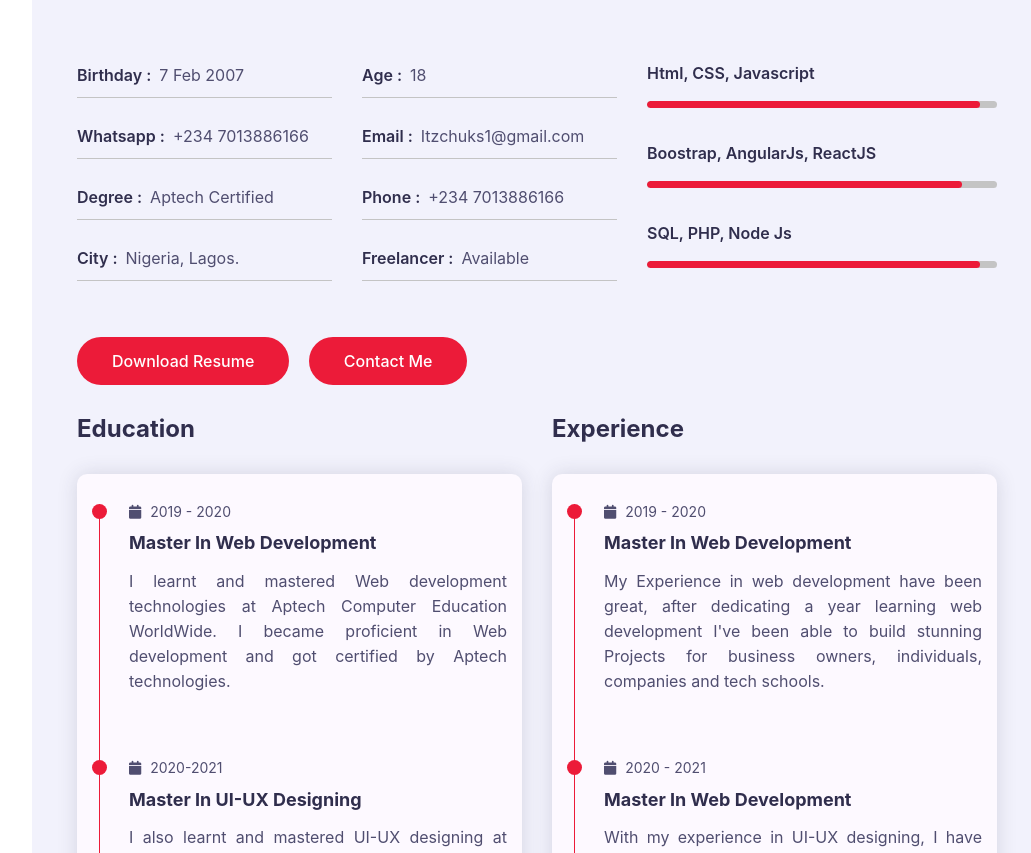
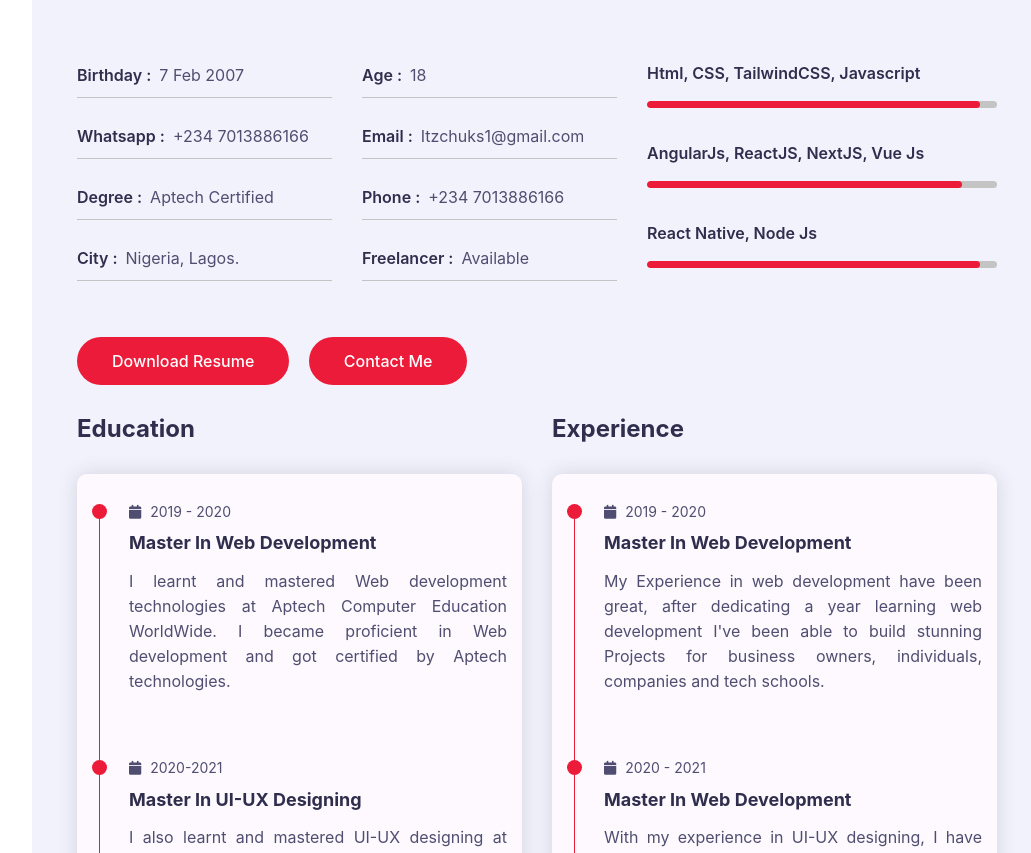
Before and after one commit to ItzChuks/My-Portfolio, a plain HTML site: page index.html in a window 1280 px wide. Shown: the part 1223-2076 px from the top of the page, without its empty margins (238-1269 px from the left). Drawn offline with nearby package versions, Linux system fonts and the light colour scheme; a web font is replaced by a local one.

Commit message:
Update index.html

```diff
--- a/index.html
+++ b/index.html
@@ -118,21 +118,21 @@
                             <div class="skills padd-15">
                                 <div class="row">
                                     <div class="skill-item padd-15">
-                                        <h5>Html, CSS, Javascript</h5>
+                                        <h5>Html, CSS, TailwindCSS, Javascript</h5>
                                         <div class="progress">
                                             <div class="progress-in" style="width: 95%;"></div>
                                             <div class="skill-percent">95%</div>
                                         </div>
                                     </div>
                                     <div class="skill-item padd-15">
-                                    <h5>Boostrap, AngularJs, ReactJS</h5>
+                                    <h5>AngularJs, ReactJS, NextJS, Vue Js</h5>
                                         <div class="progress">
                                             <div class="progress-in" style="width: 90%;"></div>
                                             <div class="skill-percent">90%</div>
                                         </div>
                                     </div>
                                     <div class="skill-item padd-15">
-                                        <h5>SQL, PHP, Node Js </h5>
+                                        <h5> React native, Node Js </h5>
                                         <div class="progress">
                                             <div class="progress-in" style="width: 95%;"></div>
                                             <div class="skill-percent">95%</div>
```
